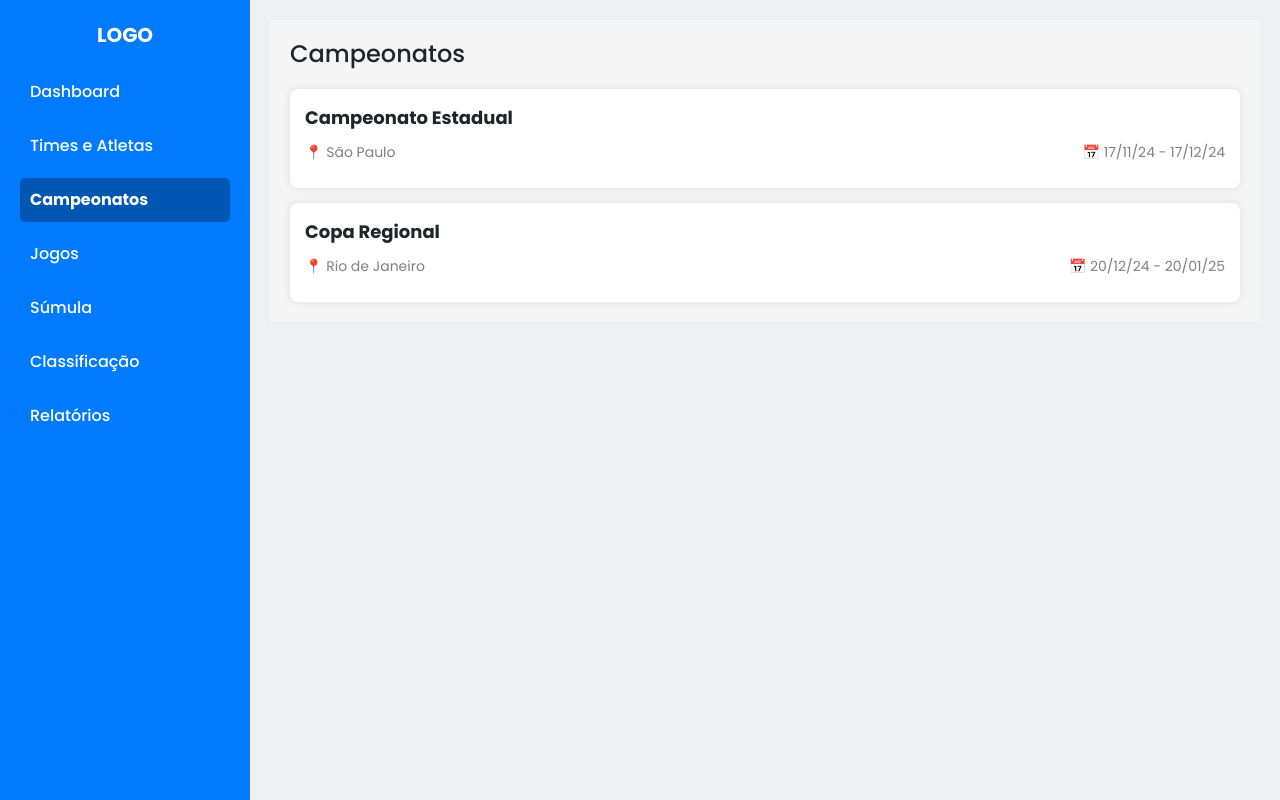
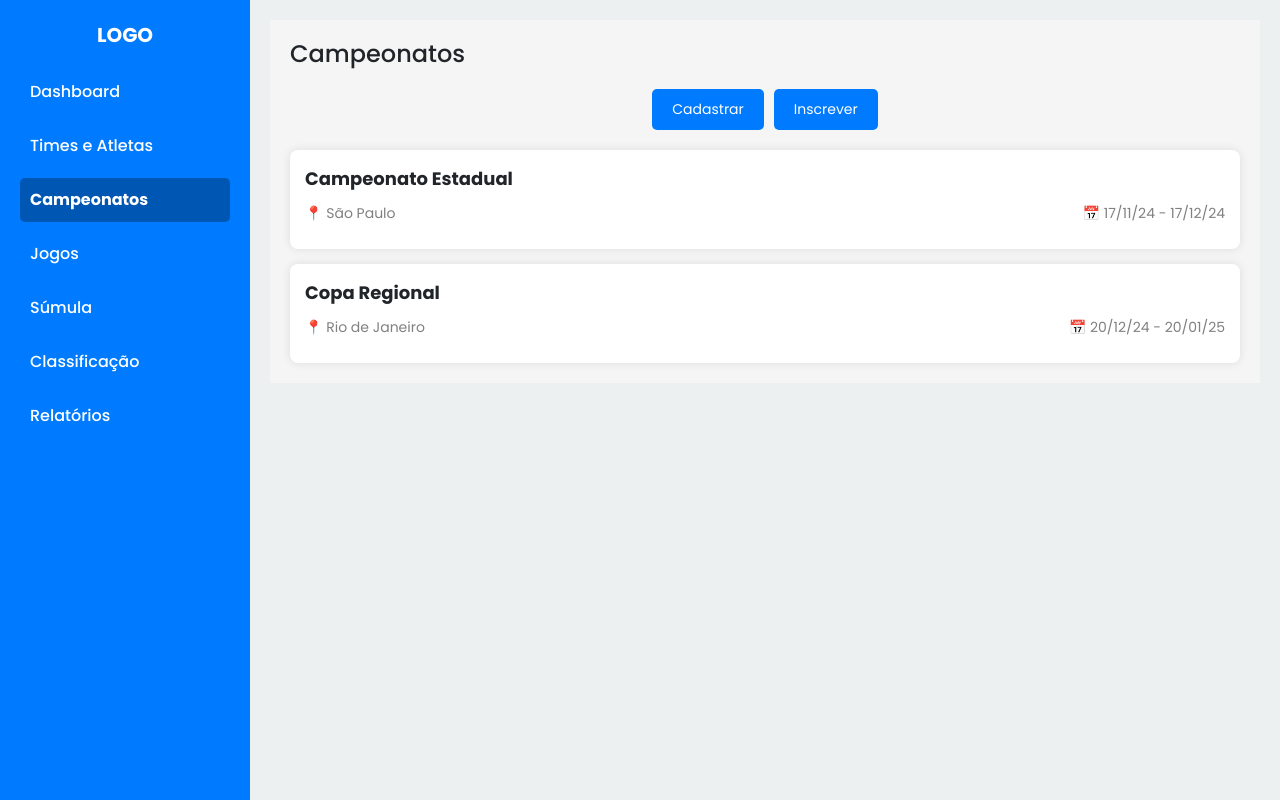
Before and after one commit to PedroFaria06/Gerenciador_Campeonatos_Esportivos, an Angular app: page /campeonatos in a window 1280 px wide. Built offline with nearby package versions, Linux system fonts and the light colour scheme; a small style sheet from the web is missing.

Commit message:
Alteração na tela de Campeonatos

```diff
--- a/src/app/campeonato/campeonato.component.css
+++ b/src/app/campeonato/campeonato.component.css
@@ -124,3 +124,69 @@ h1 {
   font-size: 14px;
   font-weight: bold;
 }
+
+.campeonato-buttons {
+  display: flex;
+  gap: 10px;
+  margin-top: 10px;
+  justify-content: center;
+  align-items: center;
+}
+
+.btn-cadastrar,
+.btn-inscrever {
+  padding: 8px 15px;
+  font-size: 14px;
+  border: none;
+  border-radius: 5px;
+  cursor: pointer;
+}
+
+.btn-cadastrar {
+  background-color: #007bff;
+  color: white;
+}
+
+.btn-inscrever {
+  background-color: #007bff;
+  color: white;
+}
+
+.btn-cadastrar:hover,
+.btn-inscrever:hover {
+  opacity: 0.8;
+}
+
+.excluir-btn {
+  background: none;
+  border: none;
+  color: red;
+  font-size: 18px;
+  cursor: pointer;
+  margin-left: 10px;
+}
+
+.excluir-btn:hover {
+  opacity: 0.7;
+}
+.buttons-container {
+  display: flex;
+  justify-content: center;
+  gap: 10px;
+  margin-bottom: 20px;
+}
+
+.btn-cadastrar, .btn-inscrever {
+  padding: 10px 20px;
+  font-size: 14px;
+  background-color: #007bff;
+  color: white;
+  border: none;
+  border-radius: 5px;
+  cursor: pointer;
+  transition: background-color 0.3s;
+}
+
+.btn-cadastrar:hover, .btn-inscrever:hover {
+  background-color: #0056b3;
+}
--- a/src/app/campeonato/campeonato.component.html
+++ b/src/app/campeonato/campeonato.component.html
@@ -1,8 +1,12 @@
 <div class="dashboard-container">
-
     <!-- Conteúdo Principal -->
     <div class="content">
       <h1>Campeonatos</h1>
+      <div class="buttons-container">
+        <button class="btn-cadastrar">Cadastrar</button>
+        <button class="btn-inscrever">Inscrever</button>
+      </div>
+
       <div class="campeonatos-container">
         <div *ngFor="let campeonato of campeonatos; let i = index" class="campeonato-card">
           <div class="campeonato-header" (click)="toggleTimes(i)">
@@ -23,6 +27,9 @@
               <div *ngFor="let time of campeonato.times" class="time-card">
                 <div class="time-imagem"></div>
                 <span class="time-nome">{{ time.nome }}</span>
+                <button (click)="excluirTime(campeonato, time)" class="excluir-btn">
+                  🗑️
+                </button>
               </div>
             </div>
           </div>
--- a/src/app/campeonato/campeonato.component.ts
+++ b/src/app/campeonato/campeonato.component.ts
@@ -46,7 +46,14 @@ export class CampeonatoComponent {
     }
   ];
 
-  toggleTimes(index: number) {
+  public toggleTimes(index: number) {
     this.campeonatos[index].timesVisiveis = !this.campeonatos[index].timesVisiveis;
   }
+
+  public excluirTime(campeonato: any, time: any) {
+    const index = campeonato.times.indexOf(time);
+    if (index !== -1) {
+      campeonato.times.splice(index, 1);
+    }
+  }
 }
```
Also changed, not shown: 2 other files (tests, documents, lock files or other folders). Lines whose indentation alone changed are shown as unchanged.
